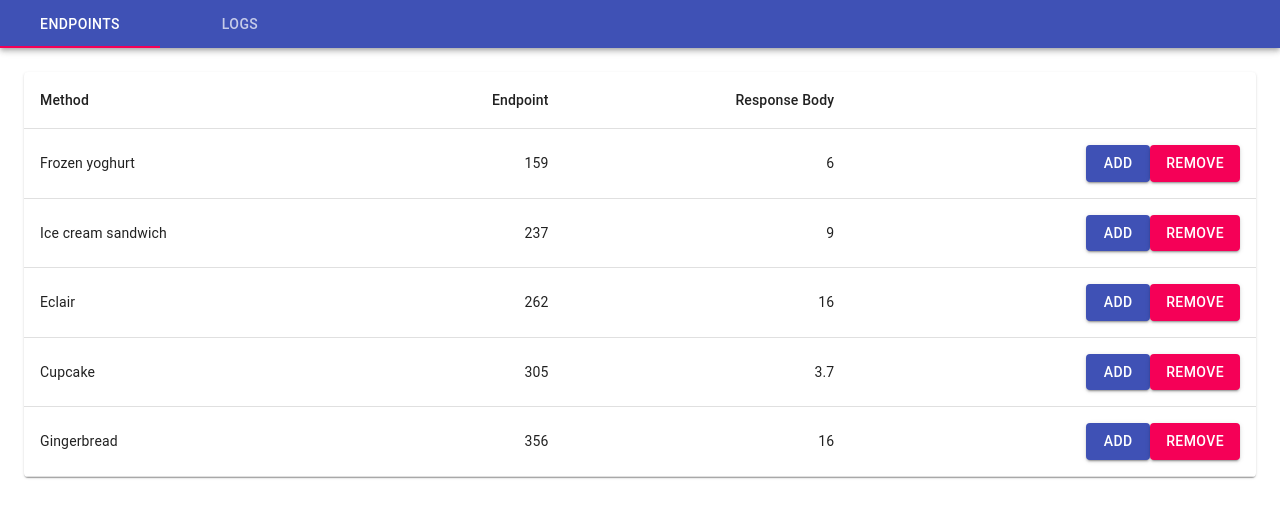
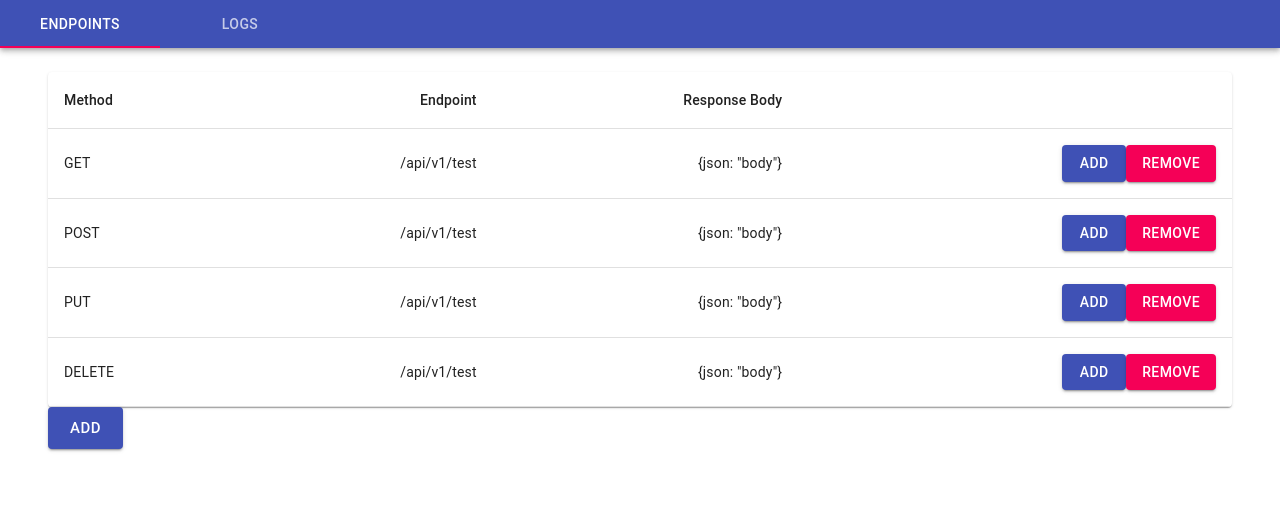
Before and after one commit to liuyz1994/HacketonTrial, a React (Create React App) app in the folder mock-server-frontend/: page / in a window 1280 px wide. Shown: the top 518 px of the page. Built offline with nearby package versions, Linux system fonts and the light colour scheme.

Commit message:
Add simple functionaility for adding rows

```diff
--- a/mock-server-frontend/src/App.js
+++ b/mock-server-frontend/src/App.js
@@ -59,6 +59,18 @@ function App() {
     setValue(newValue);
   };
 
+
+  function createData(method, endpoint, body) {
+    return { method, endpoint, body };
+  }
+
+  const rows = [
+    createData("GET", "/api/v1/test", "{json: \"body\"}"),
+    createData("POST", "/api/v1/test", "{json: \"body\"}"),
+    createData("PUT", "/api/v1/test", "{json: \"body\"}"),
+    createData("DELETE", "/api/v1/test", "{json: \"body\"}")
+  ];
+
   return (
     <div className={classes.root}>
       <AppBar position="static">
@@ -68,7 +80,7 @@ function App() {
         </Tabs>
       </AppBar>
       <TabPanel value={value} index={0}>
-        <EndpointTable />
+        <EndpointTable rows={rows} />
       </TabPanel>
       <TabPanel value={value} index={1}>
         Log table
--- a/mock-server-frontend/src/components/EndpointTable.js
+++ b/mock-server-frontend/src/components/EndpointTable.js
@@ -1,3 +1,5 @@
+import Button from '@material-ui/core/Button';
+import Container from '@material-ui/core/Container';
 import Paper from '@material-ui/core/Paper';
 import { makeStyles } from '@material-ui/core/styles';
 import Table from '@material-ui/core/Table';
@@ -7,7 +9,6 @@ import TableContainer from '@material-ui/core/TableContainer';
 import TableHead from '@material-ui/core/TableHead';
 import TableRow from '@material-ui/core/TableRow';
 import React from 'react';
-import Button from '@material-ui/core/Button';
 
 
 const useStyles = makeStyles({
@@ -16,22 +17,28 @@ const useStyles = makeStyles({
     },
 });
 
-function createData(name, calories, fat, carbs, protein) {
-    return { name, calories, fat, carbs, protein };
+
+export default function EndpointTable(props) {
+    const classes = useStyles();
+
+
+    const [state, setState] = React.useState({ rows: props.rows });
+
+    const postElement = element => {
+        console.log(element);
+    };
+
+    const removeRow = element => {
+        console.log(element);
+    };
+
+    const addRow = () => {
+        setState({ rows: [...state.rows, { method: "", endpoint: "", body: "" }] });
     }
 
-const rows = [
-    createData('Frozen yoghurt', 159, 6.0, 24, 4.0),
-    createData('Ice cream sandwich', 237, 9.0, 37, 4.3),
-    createData('Eclair', 262, 16.0, 24, 6.0),
-    createData('Cupcake', 305, 3.7, 67, 4.3),
-    createData('Gingerbread', 356, 16.0, 49, 3.9),
-];
-
-export default function EndpointTable() {
-    const classes = useStyles();
 
     return (
+        <Container>
             <TableContainer component={Paper}>
                 <Table className={classes.table} aria-label="simple table">
                     <TableHead>
@@ -43,21 +50,23 @@ export default function EndpointTable() {
                         </TableRow>
                     </TableHead>
                     <TableBody>
-                    {rows.map((row) => (
-                        <TableRow key={row.name}>
+                        {state.rows.map((row, index) => (
+                            <TableRow key={index}>
                                 <TableCell component="th" scope="row">
-                                {row.name}
+                                    {row.method}
                                 </TableCell>
-                            <TableCell align="right">{row.calories}</TableCell>
-                            <TableCell align="right">{row.fat}</TableCell>
+                                <TableCell align="right">{row.endpoint}</TableCell>
+                                <TableCell align="right">{row.body}</TableCell>
                                 <TableCell align="right">
-                                <Button variant="contained" color="primary">Add</Button>
-                                <Button variant="contained" color="secondary">Remove</Button>
+                                    <Button variant="contained" color="primary" value={row} onClick={() => postElement(row)}>Add</Button>
+                                    <Button variant="contained" color="secondary" onClick={() => removeRow(row)}>Remove</Button>
                                 </TableCell>
                             </TableRow>
                         ))}
                     </TableBody>
                 </Table>
             </TableContainer>
+            <Button size="large" variant="contained" onClick={() => addRow()} color="primary">Add</Button>
+        </Container>
     );
 }
```
Lines whose indentation alone changed are shown as unchanged.
